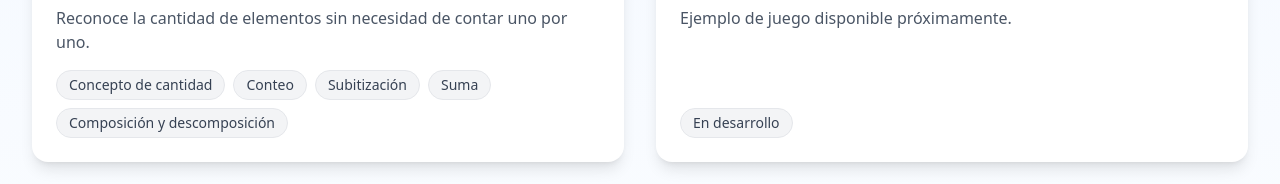
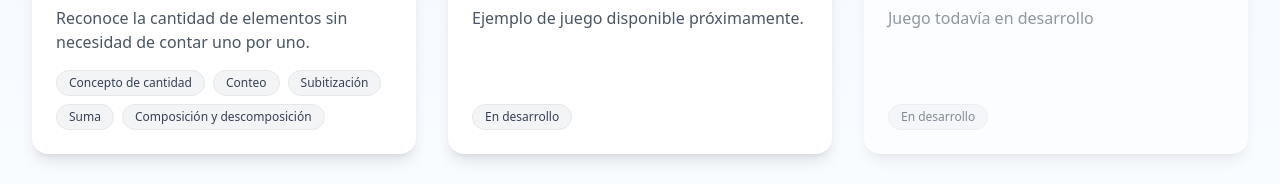
Before and after one commit to manu-reco/math-web, a Next.js app: page /juegos in a window 1280 px wide. Shown: the part 727-911 px from the top of the page. Built offline with nearby package versions, Linux system fonts and the light colour scheme; grey boxes are pictures that could not be loaded.

Commit message:
Update games grid layout and skill badge size
Added a 3-column layout for large screens in the games grid and reduced the font size of skill badges for better visual consistency.

```diff
--- a/src/app/juegos/page.tsx
+++ b/src/app/juegos/page.tsx
@@ -22,7 +22,7 @@ export default function JuegosPage() {
 
             {/* Grid de juegos */}
             <div className="container-custom max-w-7xl mx-auto mt-12 px-6">
-                <div className="grid grid-cols-1 md:grid-cols-2 gap-8">
+                <div className="grid grid-cols-1 md:grid-cols-2 lg:grid-cols-3 gap-8">
                     {games.map((game) => (
                         <Link
                             key={game.id}
@@ -79,7 +79,7 @@ export default function JuegosPage() {
                                         {game.skills.map((habilidad, idx) => (
                                             <span
                                                 key={idx}
-                                                className="px-3 py-1 bg-gray-100 text-gray-700 text-sm rounded-full border border-gray-200"
+                                                className="px-3 py-1 bg-gray-100 text-gray-700 text-xs rounded-full border border-gray-200"
                                             >
                                                 {habilidad}
                                             </span>
```
